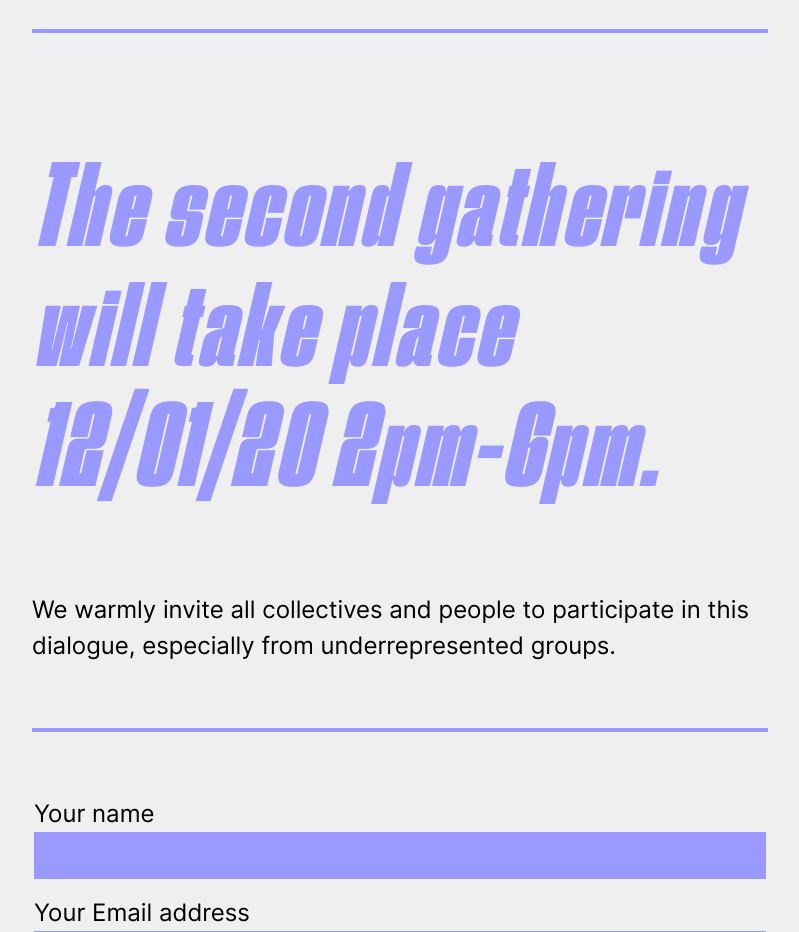
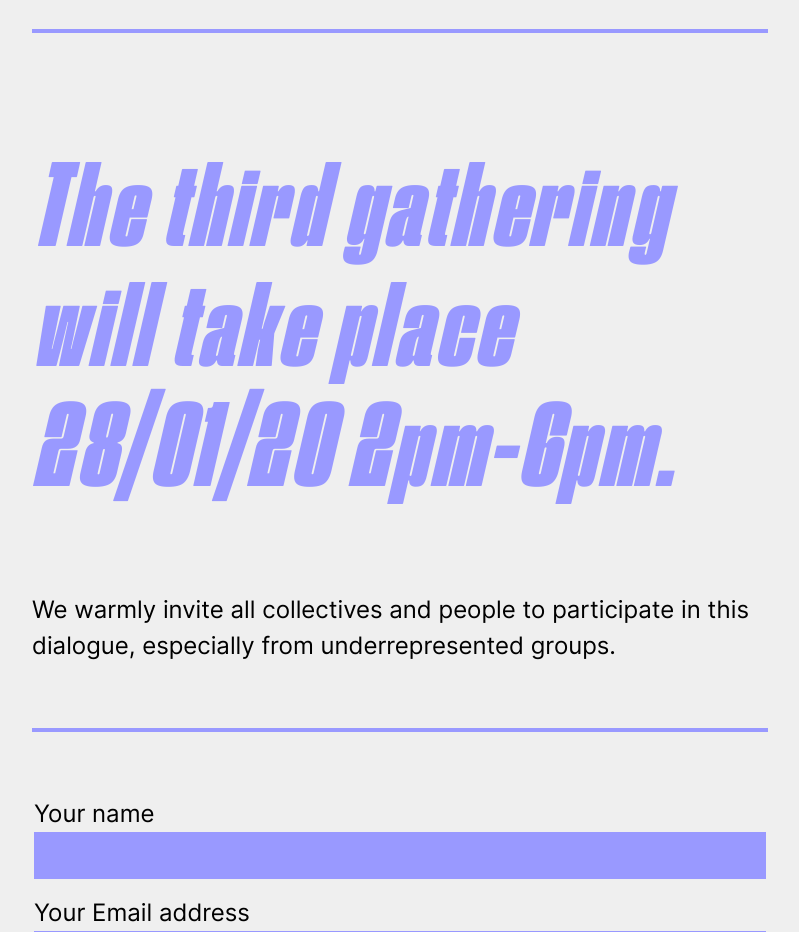
Before and after one commit to ai-unit/badbadnotbad, a plain HTML site: page index.html in a window 1280 px wide. Shown: the part 1500-2432 px from the top of the page, without its empty margins (240-1039 px from the left). Drawn offline with Linux system fonts and the light colour scheme; a small style sheet from the web is missing.

Commit message:
Third gathering

```diff
--- a/index.html
+++ b/index.html
@@ -27,7 +27,7 @@
 
     <hr />
 
-    <h2>The second gathering will take place 12/01/20 2pm-6pm.</h2>
+    <h2>The third gathering will take place 28/01/20 2pm-6pm.</h2>
 
     <p>We warmly invite all collectives and people to participate in this dialogue, especially from underrepresented groups.</p>
 
```
